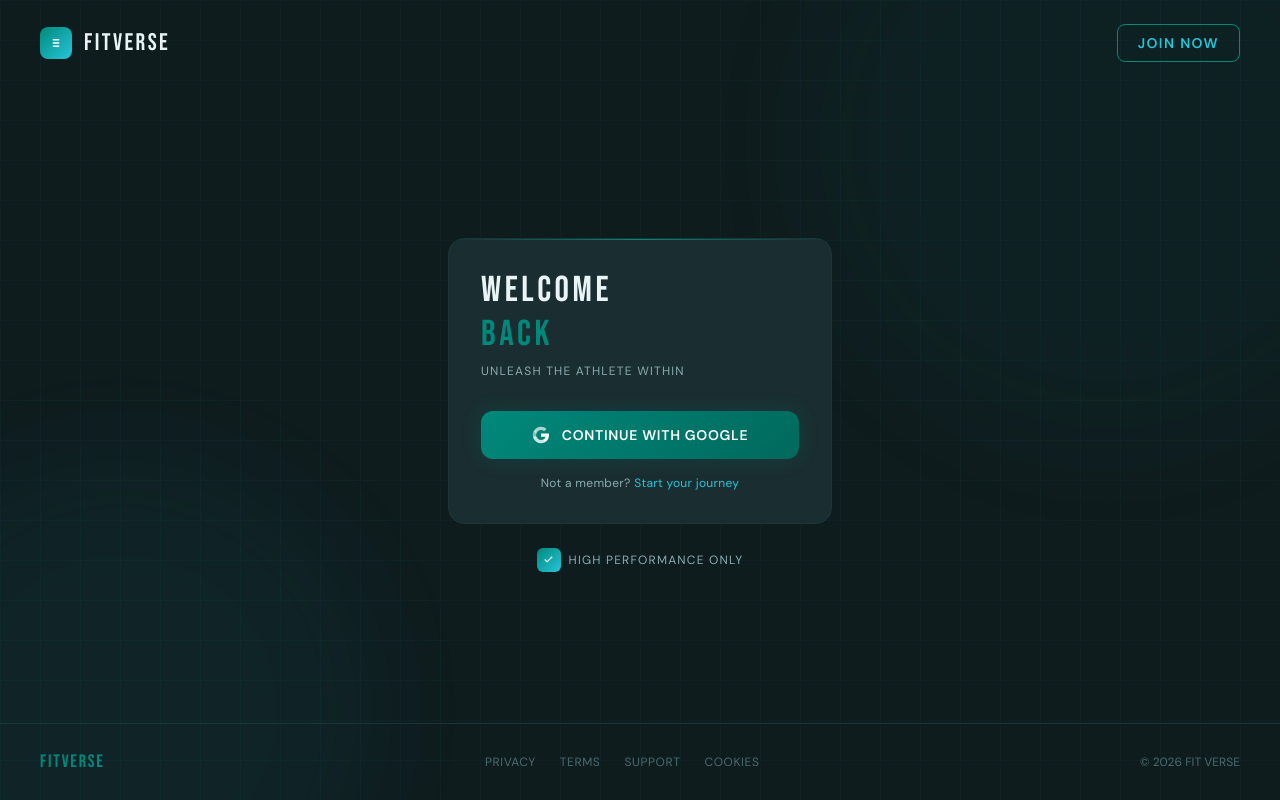
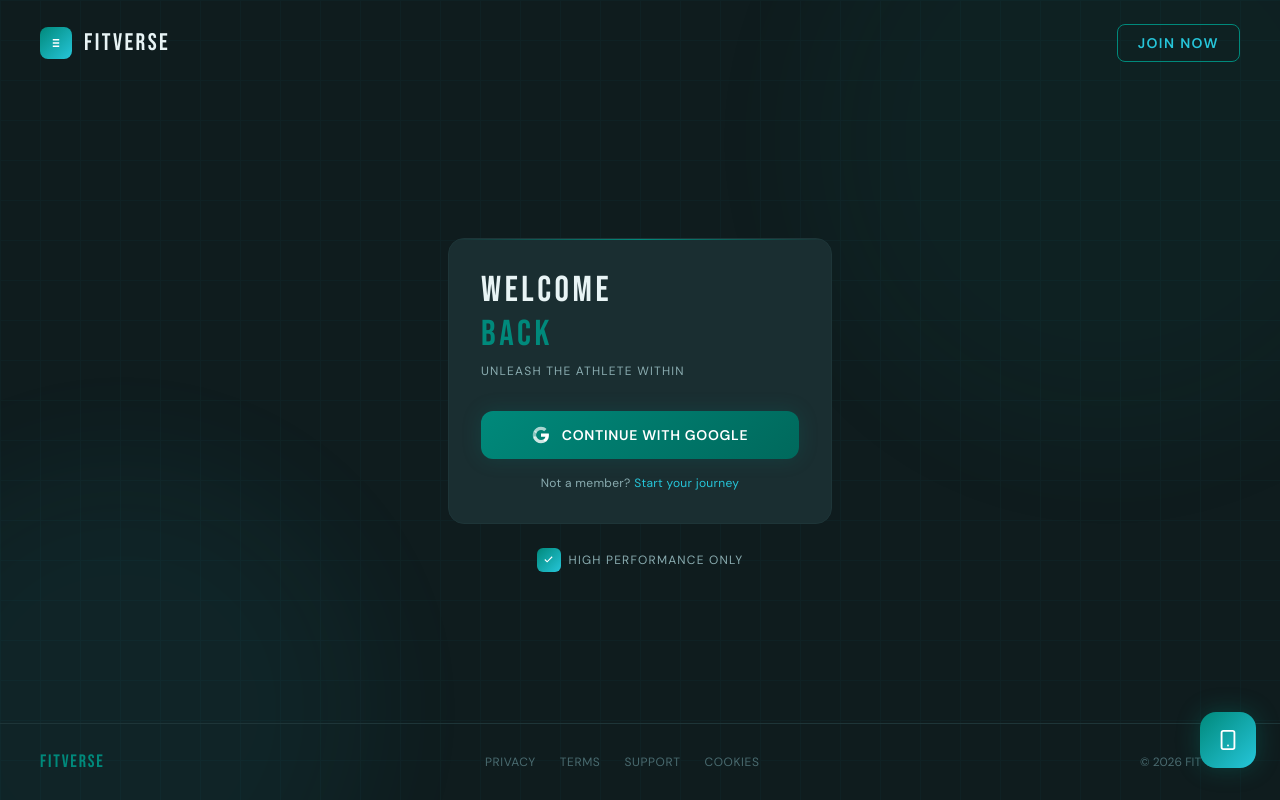
Before and after one commit to loayhesham68/fitverse-web, a React (Vite) app in the folder frontend/: page /login in a window 1280 px wide. Built offline with nearby package versions, Linux system fonts and the light colour scheme; no server answers.

Commit message:
add floating APK download button

```diff
--- a/frontend/src/App.jsx
+++ b/frontend/src/App.jsx
@@ -1,6 +1,7 @@
 import { BrowserRouter, Routes, Route, Navigate } from 'react-router-dom'
 import { AuthProvider } from './context/AuthContext'
 import ProtectedRoute from './components/ProtectedRoute'
+import DownloadButton from './components/DownloadButton'
 import LoginPage from './pages/LoginPage'
 import DashboardPage from './pages/DashboardPage'
 import CoachPage from './pages/CoachPage'
@@ -20,6 +21,7 @@ export default function App() {
           } />
           <Route path="*" element={<Navigate to="/dashboard" replace />} />
         </Routes>
+        <DownloadButton />
       </BrowserRouter>
     </AuthProvider>
   )
--- /dev/null
+++ b/frontend/src/components/DownloadButton.jsx
@@ -0,0 +1,58 @@
+import { useState } from 'react'
+import { Download, X, Smartphone } from 'lucide-react'
+
+export default function DownloadButton() {
+  const [showTooltip, setShowTooltip] = useState(false)
+
+  const APK_URL = 'https://github.com/loayhesham68/fitverse-web/releases/download/v1.0.0/FitVerse-1.0.0.apk'
+
+  return (
+    <div className="fixed bottom-24 sm:bottom-8 right-6 z-50 flex flex-col items-end gap-2">
+
+      {/* Tooltip card */}
+      {showTooltip && (
+        <div className="rounded-2xl p-4 w-64 shadow-2xl relative"
+          style={{ background: '#1A2E31', border: '1px solid #1E3538' }}>
+          <button
+            onClick={() => setShowTooltip(false)}
+            className="absolute top-3 right-3 text-fitverse-muted hover:text-fitverse-subtle">
+            <X size={14} />
+          </button>
+          <div className="flex items-center gap-2 mb-3">
+            <div className="w-8 h-8 rounded-xl overflow-hidden flex-shrink-0">
+              <img src="/logo.svg" alt="FitVerse" className="w-full h-full object-cover" />
+            </div>
+            <div>
+              <p className="font-display text-sm tracking-widest text-fitverse-text">FITVERSE</p>
+              <p className="font-body text-xs text-fitverse-subtle">Android App</p>
+            </div>
+          </div>
+          <p className="font-body text-xs text-fitverse-muted mb-3">
+            Requires Android with Health Connect support.
+          </p>
+          <a
+            href={APK_URL}
+            download
+            className="flex items-center justify-center gap-2 w-full py-2.5 rounded-xl font-body text-sm font-semibold tracking-wider text-white transition-all duration-200 active:scale-95"
+            style={{ background: 'linear-gradient(135deg, #00897B, #26C6DA)' }}
+            onClick={() => setShowTooltip(false)}>
+            <Download size={15} />
+            DOWNLOAD APK
+          </a>
+        </div>
+      )}
+
+      {/* Floating button */}
+      <button
+        onClick={() => setShowTooltip(!showTooltip)}
+        className="w-14 h-14 rounded-2xl flex items-center justify-center shadow-2xl transition-all duration-200 active:scale-95 hover:scale-105"
+        style={{
+          background: 'linear-gradient(135deg, #00897B, #26C6DA)',
+          boxShadow: '0 0 24px #00897B55',
+        }}
+        title="Download FitVerse App">
+        <Smartphone size={22} color="white" />
+      </button>
+    </div>
+  )
+}
```
